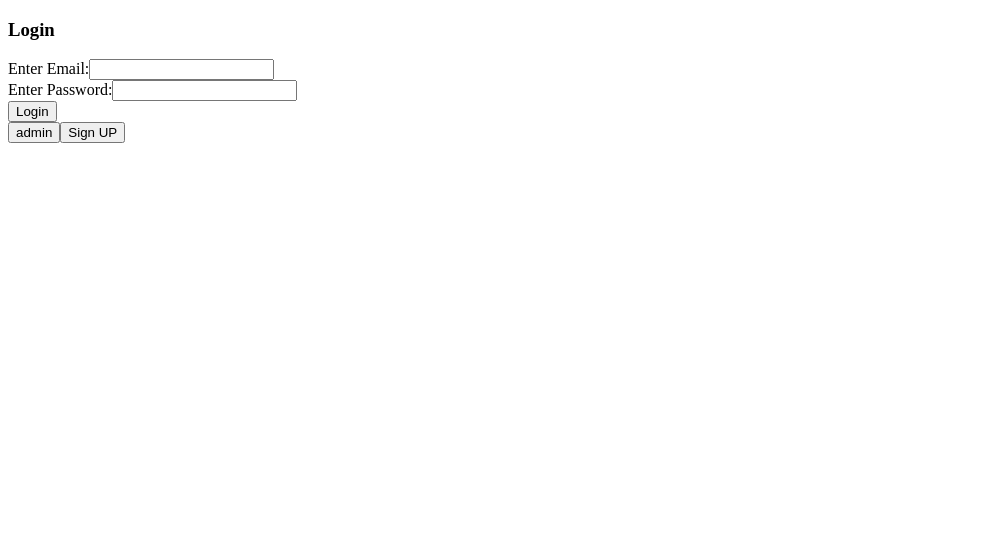
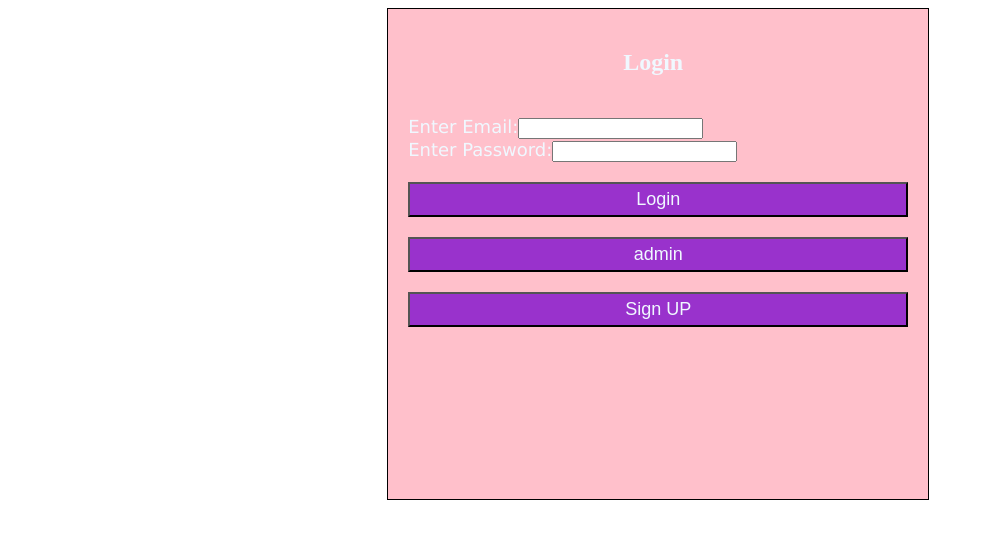
Before and after one commit to Nashrah-Shaikh/react-learning, a React (Vite) app in the folder privateRouting/: page / in a window 1280 px wide. Shown: the top 538 px of the page, without its empty margins (0-984 px from the left). Built offline with nearby package versions, Linux system fonts and the light colour scheme.

Commit message:
feat: add styling for login component and integrate CSS

```diff
--- a/privateRouting/src/App.css
+++ b/privateRouting/src/App.css
@@ -0,0 +1,35 @@
+
+.logincontainer{
+    border:1px solid black;
+    width:500px;
+    height:450px;
+    padding:20px ;
+    margin-left:30%;
+    background-color: pink;
+    display:flex;
+    flex-direction: column;
+    justify-items: center;
+    gap:20px;
+
+}
+.logincontainer label{
+ font-family: 'Lucida Sans', 'Lucida Sans Regular', 'Lucida Grande', 'Lucida Sans Unicode', Geneva, Verdana, sans-serif;
+ font-size:large;
+ color:aliceblue;
+ text-decoration: solid;
+
+
+}
+.logincontainer button{
+    background-color: darkorchid;
+    padding:5px;
+    font-size: large;
+    color:aliceblue
+}
+
+.logincontainer h2{
+    color:aliceblue;
+    margin-left:43%;
+
+
+}
--- a/privateRouting/src/App.jsx
+++ b/privateRouting/src/App.jsx
@@ -9,6 +9,7 @@ import AdminRoute from "./Routing/admin-route";
 import Aiprompt from "./components/Aiprompt";
 import Moviedetails from "./components/Moviedetails";
 import Signup from "./components/Signup";
+import "./App.css";
 
 const App = () => {
   return (
--- a/privateRouting/src/components/Login.jsx
+++ b/privateRouting/src/components/Login.jsx
@@ -2,6 +2,8 @@ import {useContext, useState} from 'react'
 import { useNavigate } from 'react-router'
 import {Authcontext} from "../context/Context"
 import axios from "axios"
+import "../App.css";
+
 
 
 const Login = () => {
@@ -50,7 +52,9 @@ const Login = () => {
   }
   return (
     <div>
-      <h3>Login</h3>
+      <div className="logincontainer" >
+      <h2>Login</h2>
+
       <form onSubmit={login}>
         <div>
         <label htmlFor="email">Enter Email:</label>
@@ -61,14 +65,16 @@ const Login = () => {
           <input id="password" type="password" value={password} onChange={(e)=> setPassword(e.target.value)}/>
         </div>
         <div>
-        <button>Login</button>
+
         </div>
 
 
 
       </form>
+      <button>Login</button>
       <button onClick ={admin}>admin</button>
       <button onClick ={signup}>Sign UP</button>
+      </div>
 
 
 
```
